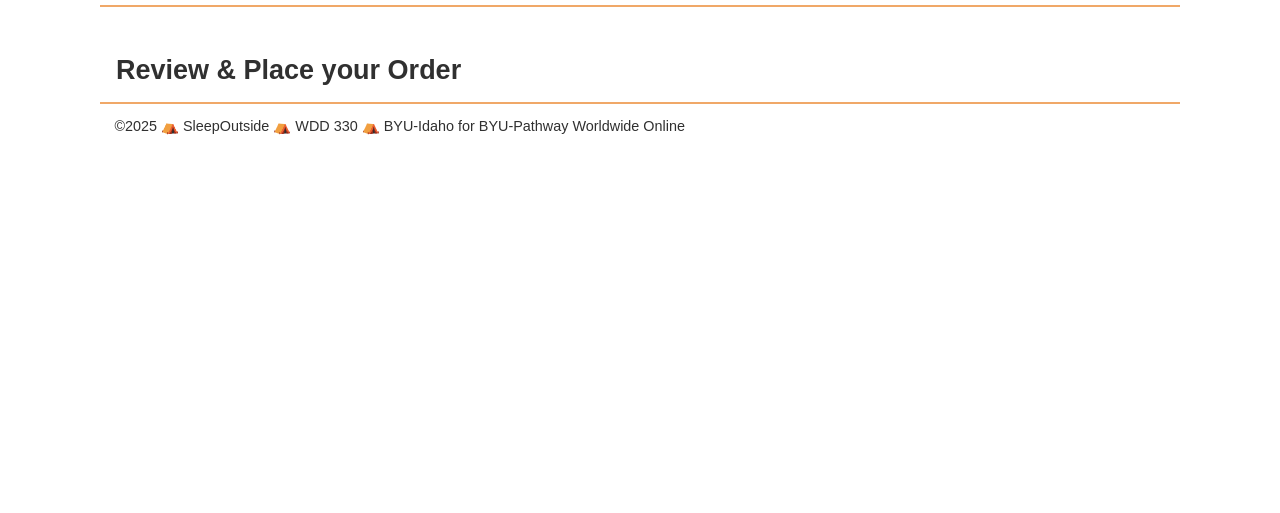
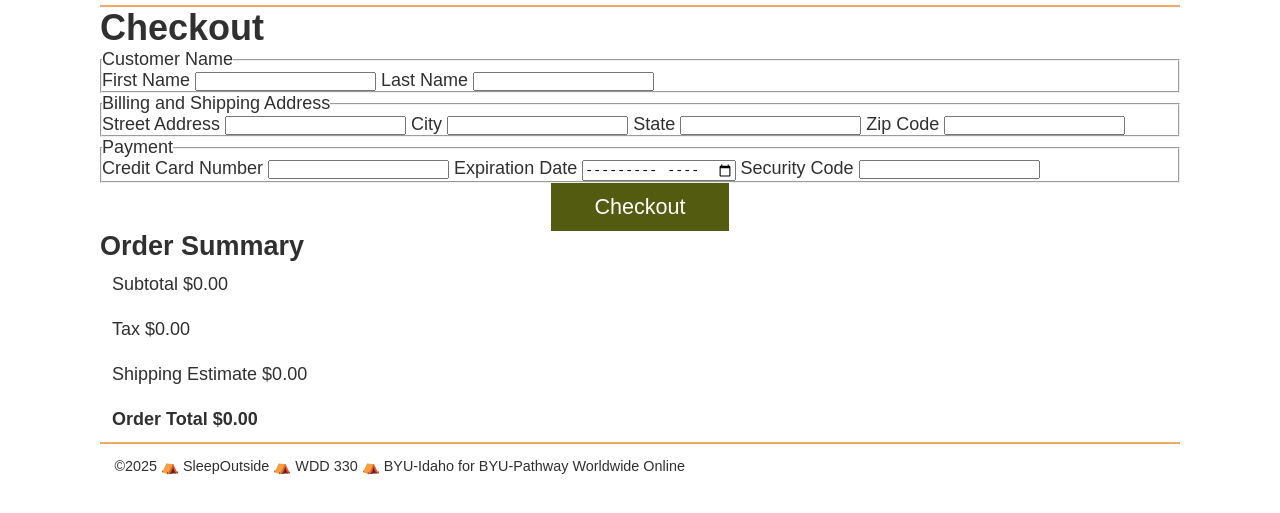
Before and after one commit to MichealOnyemelonu/sleep_outside, a website: page src/checkout/index.html in a window 1280 px wide. Shown: the part 71-584 px from the top of the page. Drawn offline with Linux system fonts and the light colour scheme.

Commit message:
feat: programmed the checkout page to contains all the requirements and specifications of client

```diff
--- a/src/checkout/index.html
+++ b/src/checkout/index.html
@@ -17,11 +17,137 @@
   <body>
     <header class="divider" id="main-header"></header>
 
-    <main class="divider">
-      <section class="products">
-        <h2>Review & Place your Order</h2>
-      </section>
-    </main>
+    <main class="divider checkout-page">
+  <h1>Checkout</h1>
+
+  <div class="checkout-layout">
+    <form id="checkout-form">
+      <fieldset>
+        <legend>Customer Name</legend>
+
+        <label for="fname">First Name</label>
+        <input
+          type="text"
+          id="fname"
+          name="fname"
+          autocomplete="given-name"
+          required
+        />
+
+        <label for="lname">Last Name</label>
+        <input
+          type="text"
+          id="lname"
+          name="lname"
+          autocomplete="family-name"
+          required
+        />
+      </fieldset>
+
+      <fieldset>
+        <legend>Billing and Shipping Address</legend>
+
+        <label for="street">Street Address</label>
+        <input
+          type="text"
+          id="street"
+          name="street"
+          autocomplete="street-address"
+          required
+        />
+
+        <label for="city">City</label>
+        <input
+          type="text"
+          id="city"
+          name="city"
+          autocomplete="address-level2"
+          required
+        />
+
+        <label for="state">State</label>
+        <input
+          type="text"
+          id="state"
+          name="state"
+          autocomplete="address-level1"
+          required
+        />
+
+        <label for="zip">Zip Code</label>
+        <input
+          type="text"
+          id="zip"
+          name="zip"
+          autocomplete="postal-code"
+          required
+        />
+      </fieldset>
+
+      <fieldset>
+        <legend>Payment</legend>
+
+        <label for="card-number">Credit Card Number</label>
+        <input
+          type="text"
+          id="card-number"
+          name="cardNumber"
+          inputmode="numeric"
+          autocomplete="cc-number"
+          pattern="[0-9 ]{13,19}"
+          required
+        />
+
+        <label for="expiration">Expiration Date</label>
+        <input
+          type="month"
+          id="expiration"
+          name="expiration"
+          autocomplete="cc-exp"
+          required
+        />
+
+        <label for="security-code">Security Code</label>
+        <input
+          type="text"
+          id="security-code"
+          name="securityCode"
+          inputmode="numeric"
+          autocomplete="cc-csc"
+          pattern="[0-9]{3,4}"
+          maxlength="4"
+          required
+        />
+      </fieldset>
+
+      <button type="submit">Checkout</button>
+    </form>
+
+    <section class="order-summary" aria-labelledby="order-summary-title">
+      <h2 id="order-summary-title">Order Summary</h2>
+
+      <p>
+        <span>Subtotal</span>
+        <span id="subtotal">$0.00</span>
+      </p>
+
+      <p>
+        <span>Tax</span>
+        <span id="tax">$0.00</span>
+      </p>
+
+      <p>
+        <span>Shipping Estimate</span>
+        <span id="shipping">$0.00</span>
+      </p>
+
+      <p class="order-total">
+        <strong>Order Total</strong>
+        <strong id="order-total">$0.00</strong>
+      </p>
+    </section>
+  </div>
+</main>
 
     <footer id="main-footer"></footer>
   </body>
```
